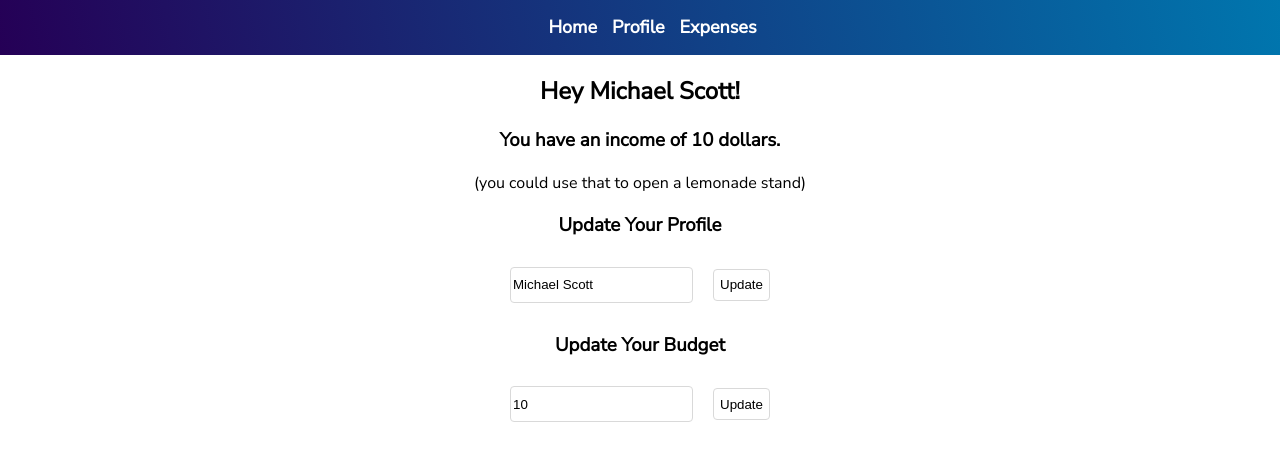
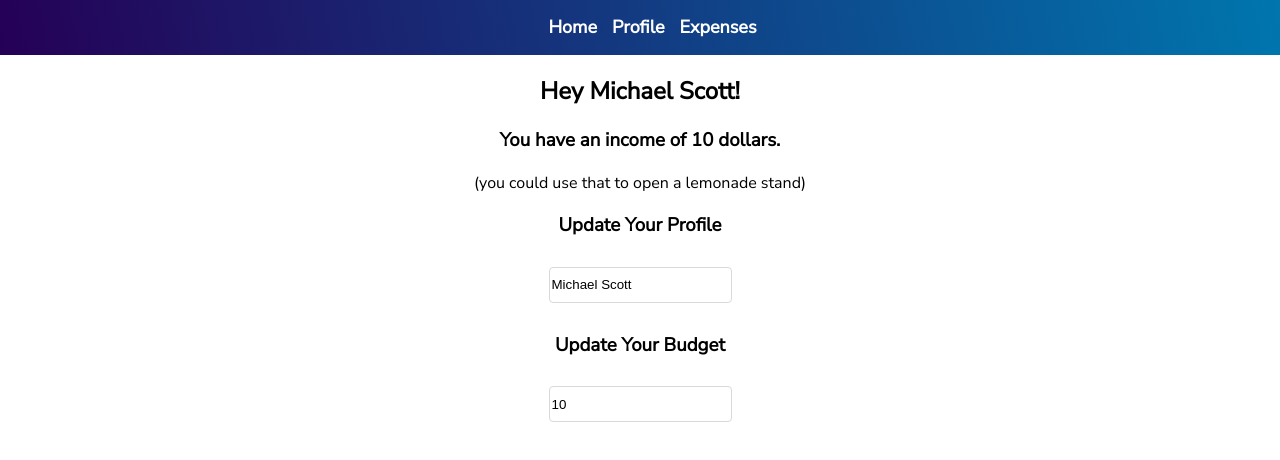
Before and after one commit to lji543/budgetAppGA, a React (Create React App) app: page /profile in a window 1280 px wide. Shown: the top 460 px of the page. Built offline with nearby package versions, Linux system fonts and the light colour scheme.

Commit message:
Removed extra inputs

```diff
--- a/src/components/Profile.js
+++ b/src/components/Profile.js
@@ -27,9 +27,6 @@
             value={this.state.name}
             onChange={ e => this.setState({name:e.target.value})}
           />
-          <input type="submit"
-            value="Update"
-          />
         </form>
 
         <h3>Update Your Budget</h3>
@@ -38,9 +35,7 @@
             value={this.state.budget}
             onChange={ e => this.setState({budget:e.target.value})}
           />
-          <input type="submit"
-            value="Update"
-          />
+
         </form>
 
       </div>
```
